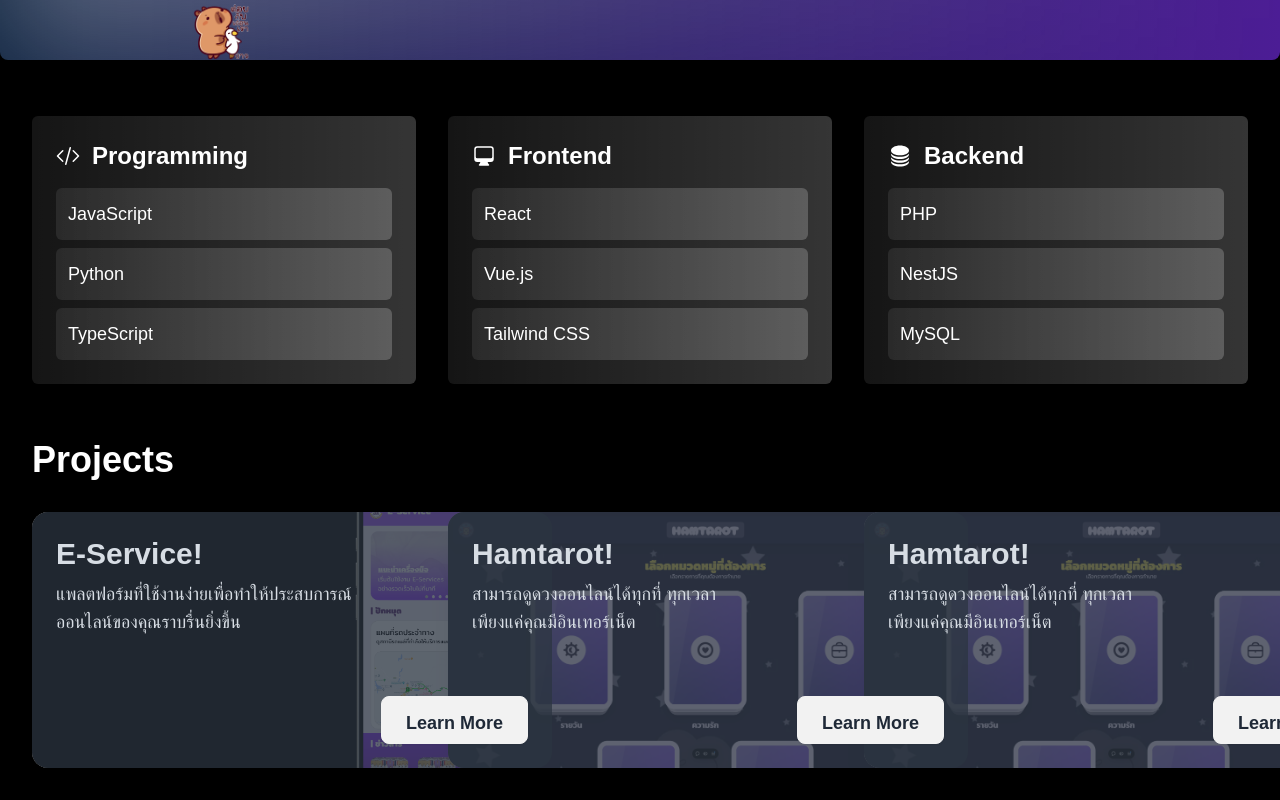
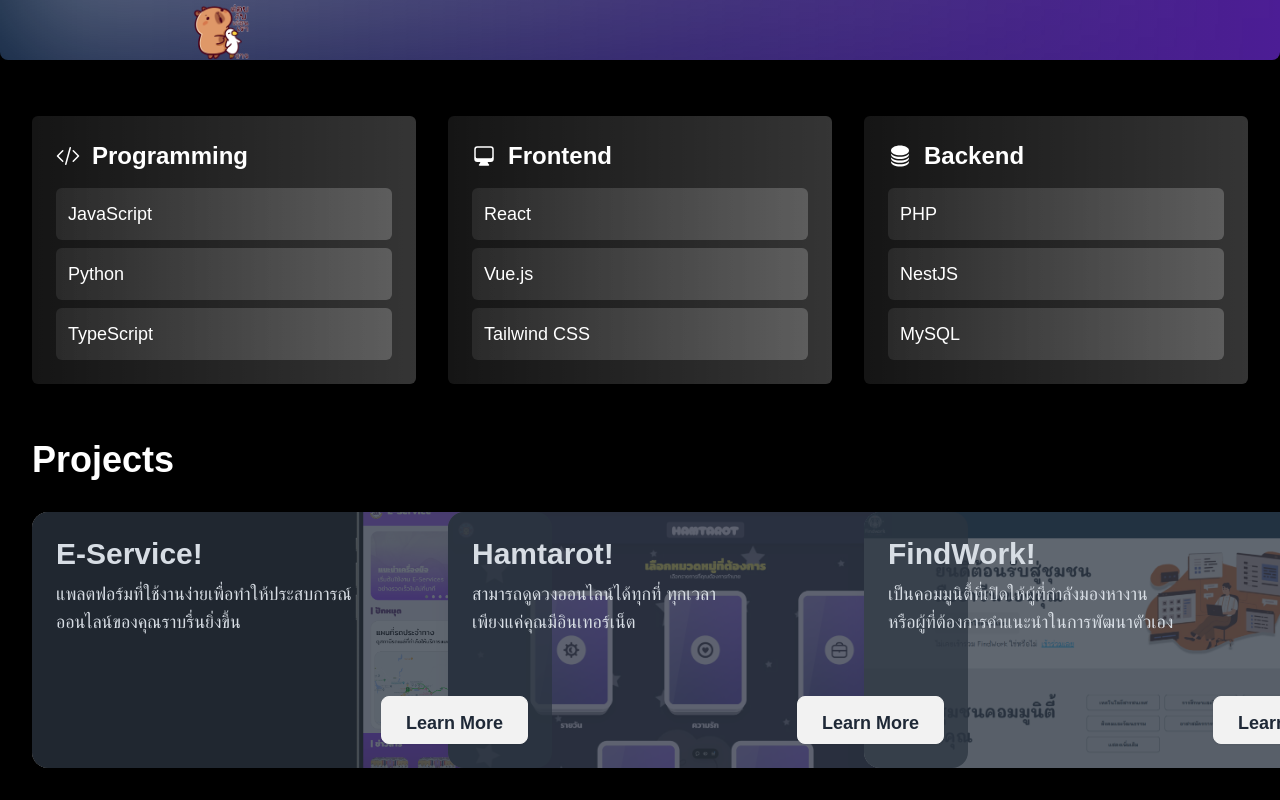
Before and after one commit to 66025009/portfolio, a Next.js app: page / in a window 1280 px wide. Shown: the part 420-1220 px from the top of the page. Built offline with nearby package versions, Linux system fonts and the light colour scheme.

Commit message:
update project

```diff
--- a/components/project.js
+++ b/components/project.js
@@ -55,21 +55,21 @@ const Project = () => {
           <div className="card bg-base-100 image-full w-[520px] shadow-xl">
             <figure className="h-64">
                 <img
-                    src="/Hamtarot.png"
-                    alt="Project 2"
+                    src="/FindWork.png"
+                    alt="Project 3"
                     className="w-full h-full object-cover rounded-t-lg"
                 />
             </figure>
             <div className="card-body p-6">
-                <h2 className="card-title text-3xl">Hamtarot!</h2>
+                <h2 className="card-title text-3xl">FindWork!</h2>
                 <p className="text-lg">
-                 สามารถดูดวงออนไลน์ได้ทุกที่ ทุกเวลา
+                เป็นคอมมูนิตี้ที่เปิดให้ผู้ที่กำลังมองหางาน
                 <br>
                 </br>
-                เพียงแค่คุณมีอินเทอร์เน็ต
+                หรือผู้ที่ต้องการคำแนะนำในการพัฒนาตัวเอง
                 </p>
                 <div className="card-actions justify-end">
-                    <a href="https://hamtarott.vercel.app/" target="_blank" rel="noopener noreferrer">
+                    <a href="https://findwork-f79e5.web.app/" target="_blank" rel="noopener noreferrer">
                         <button className="btn text-lg py-3 px-6">Learn More</button>
                     </a>
                 </div>
```
Also changed, not shown: public/FindWork.png (added).
